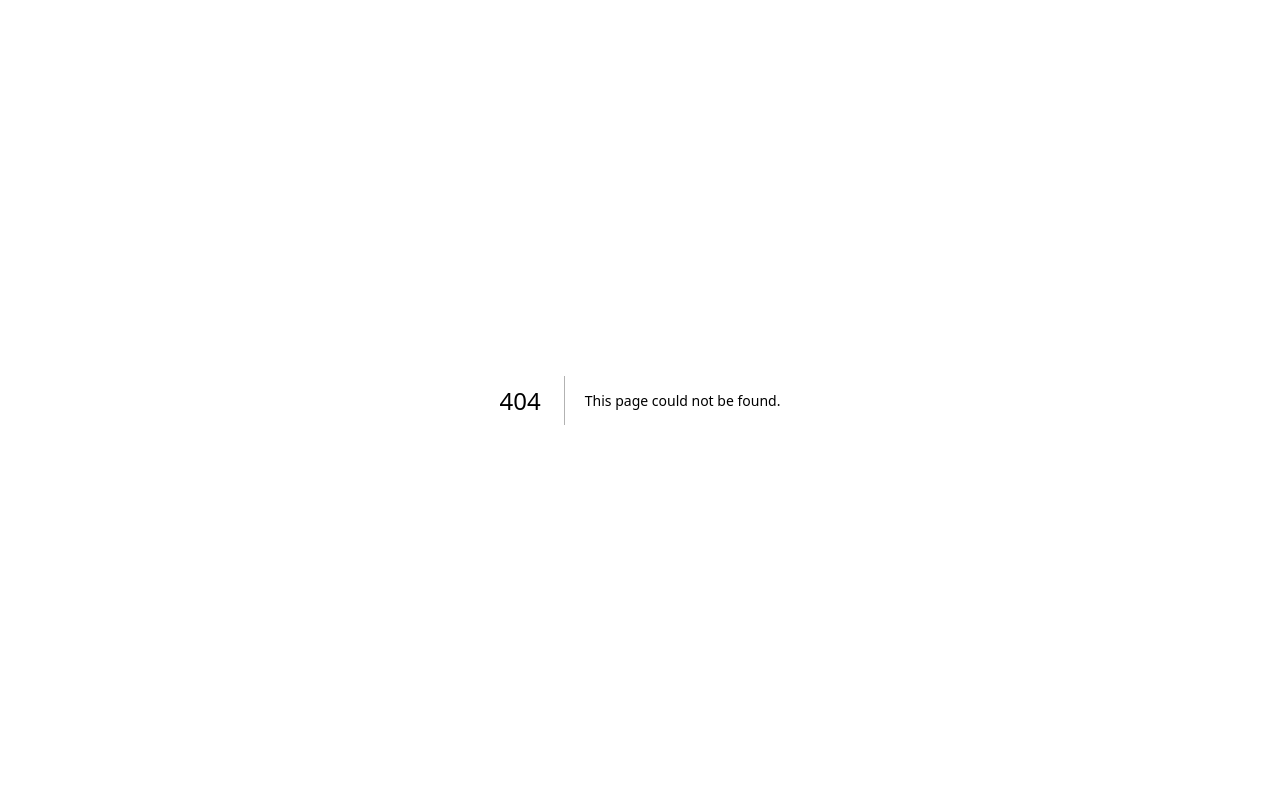
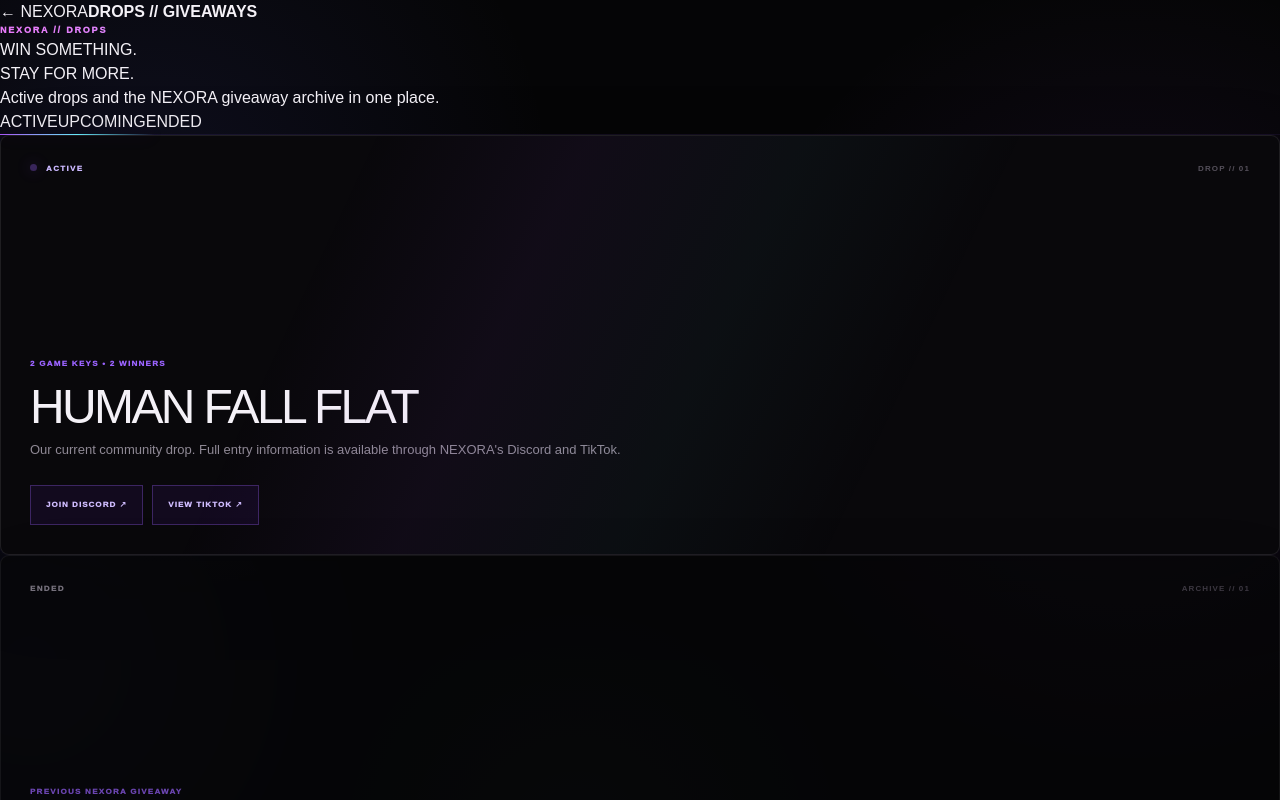
Before and after one commit to ggnexoragg-ux/nexora-website, a Next.js app: page /giveaways in a window 1280 px wide. Before the commit this address had no page. Shown: the top 800 px of the page. Built offline with nearby package versions, Linux system fonts and the light colour scheme.

Commit message:
Create NEXORA giveaway hub

```diff
--- /dev/null
+++ b/app/giveaways/page.js
@@ -0,0 +1,4 @@
+import '../sections.css'
+const DISCORD='https://discord.gg/3yWX2qTUZ',TIKTOK='https://www.tiktok.com/@nex0ra.gg';
+export const metadata={title:'Giveaways | NEXORA',description:'Active and archived NEXORA community giveaways.'};
+export default function Giveaways(){return <main className="hubPage"><nav className="hubNav"><a href="/">← NEXORA</a><b>DROPS // GIVEAWAYS</b></nav><header className="hubHero"><div className="eyebrow">NEXORA // DROPS</div><h1>WIN SOMETHING.<br/><span>STAY FOR MORE.</span></h1><p>Active drops and the NEXORA giveaway archive in one place.</p><div className="filterTags"><span>ACTIVE</span><span>UPCOMING</span><span>ENDED</span></div></header><section className="giveHub"><article className="giveawayCard isActive"><div className="giveStatus"><i/>ACTIVE</div><div className="giveNum">DROP // 01</div><div className="giveBody"><small>2 GAME KEYS • 2 WINNERS</small><h3>HUMAN FALL FLAT</h3><p>Our current community drop. Full entry information is available through NEXORA's Discord and TikTok.</p></div><div className="giveActions"><a href={DISCORD}>JOIN DISCORD ↗</a><a href={TIKTOK}>VIEW TIKTOK ↗</a></div></article><article className="giveawayCard isEnded"><div className="giveStatus">ENDED</div><div className="giveNum">ARCHIVE // 01</div><div className="giveBody"><small>PREVIOUS NEXORA GIVEAWAY</small><h3>BATMAN: ARKHAM COLLECTION</h3><p>Archived as part of NEXORA's giveaway history.</p></div><div className="endedStamp">ARCHIVED // ENDED</div></article></section><footer className="hubFoot"><a href="/">← BACK HOME</a><span>NEXORA // DROPS ARCHIVE</span></footer></main>}
```
